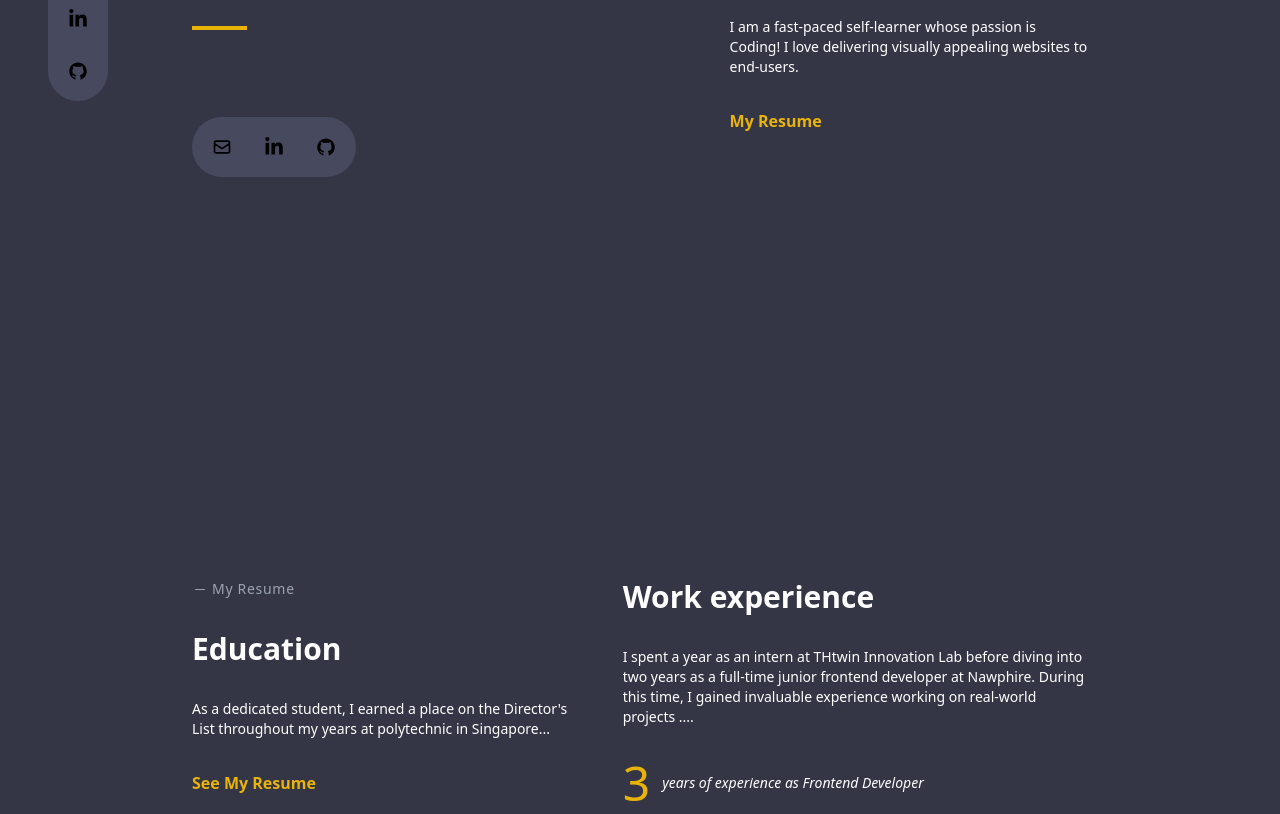
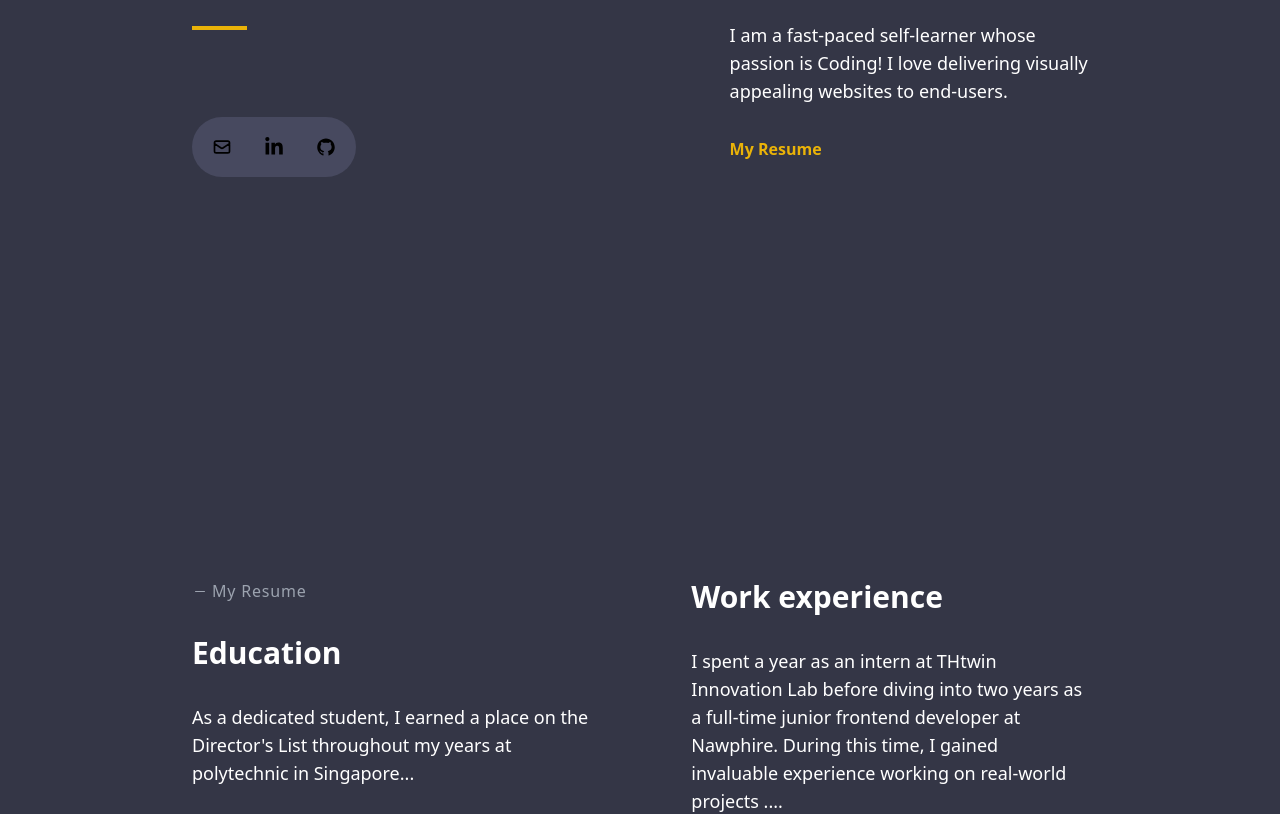
Before and after one commit to maythanhsuaung0-0/devportfolio, a Next.js app: page / in a window 1280 px wide. Shown: the part 381-1195 px from the top of the page. Built offline with nearby package versions, Linux system fonts and the light colour scheme.

Commit message:
fixed the sidenav issue

```diff
--- a/package.json
+++ b/package.json
@@ -10,6 +10,7 @@
   },
   "dependencies": {
     "axios": "^1.7.5",
+    "corepack": "^0.32.0",
     "gray-matter": "^4.0.3",
     "markdown-to-jsx": "^7.5.0",
     "marked": "^14.1.2",
--- a/src/app/about/page.js
+++ b/src/app/about/page.js
@@ -9,8 +9,7 @@ const ResumePage = async () => {
   const education = data?.education;
   return (
     <main className="relative scroll-smooth bg-baseTheme min-h-screen">
-      <SideNav />
-
+      <SideNav position="vertical" />
       <section className=" relative">
         <section
           id="top"
@@ -20,7 +19,7 @@ const ResumePage = async () => {
           <div className="grid lg:grid-cols-[auto,70%] gap-3">
             <div className="rounded-full z-20 relative bg-[url('/myID.jpg')] w-[13em] h-[13em] bg-center bg-cover "></div>
 
-            <div className="font-light text-white grid gap-1">
+            <div className="font-light text-base text-white grid gap-1">
               <p>
                 I am a frontend developer who is inspiring, diligent,
                 innovative, and a fast learner. I thrive on solving complex
@@ -57,7 +56,7 @@ const ResumePage = async () => {
             <h1 className="text-yellow-500">Professional Experience</h1>
           </div>
           <div className="grid gap-[3em]">
-            {experience.map((item ) => (
+            {experience.map((item) => (
               <div key={item.id} className="grid lg:grid-cols-[30%,auto] gap-3">
                 <div className="flex flex-row gap-[3em] lg:gap-[7em] justify-between">
                   <h1 className="text-white">{item.year}</h1>
@@ -70,7 +69,7 @@ const ResumePage = async () => {
                     </h4>
                     <ul className="grid gap-2 text-sm">
                       {item.responsibilities.map((i, key) => (
-                        <li key={key} className="codeLi font-light text-white">
+                        <li key={key} className="codeLi font-light text-base text-white">
                           {i}
                         </li>
                       ))}
@@ -103,19 +102,19 @@ const ResumePage = async () => {
                       <li className="bookLi">
                         {" "}
                         Prominent CourseWork
-                        <p className="pt-2 font-light text-white">
+                        <p className="pt-2 font-light text-base text-white">
                           {item.courseWork}
                         </p>
                       </li>
                       <li className="bookLi">
                         {" "}
                         CCAs
-                        <p className="pt-2 font-light text-white">{item.cca}</p>
+                        <p className="pt-2 font-light text-base text-white">{item.cca}</p>
                       </li>
                       <li className="bookLi">
                         {" "}
                         CGPA
-                        <p className="pt-2 font-light text-white">
+                        <p className="pt-2 font-light text-base text-white">
                           {item.cgpa}
                         </p>
                       </li>
--- a/src/app/blogs/page.js
+++ b/src/app/blogs/page.js
@@ -1,18 +1,21 @@
 import React from 'react'
 import BlogCard from '@/components/BlogCard'
 import getPostMetaData from '../../../utils/getPostMetaData'
+import SideNav from '@/components/SideNav'
 
 const BlogMainPage = async () => {
-    const posts = await getPostMetaData('blogs')
+  const posts = getPostMetaData('blogs')
+
   return (
     <main className='min-h-screen bg-[#343646] relative'>
+      <SideNav position="vertical" />
       <div className='w-[85%] lg:w-[70%] m-auto  pt-[6em] lg:pt-[8em]'>
-      <h2 className='text-3xl font-bold mb-10 text-white'>Blogs</h2>
-       <div className='grid gap-2 lg:grid-cols-3'>
-       {posts.map((post,index) => (
-            <BlogCard key={index} post={post}/>
-            ))}
-       </div>
+        <h2 className='text-3xl font-bold mb-10 text-white'>Blogs</h2>
+        <div className='grid gap-2 lg:grid-cols-3'>
+          {posts.map((post, index) => (
+            <BlogCard key={index} post={post} />
+          ))}
+        </div>
       </div>
     </main>
   )
--- a/src/app/globals.css
+++ b/src/app/globals.css
@@ -121,7 +121,7 @@ body {
 top:30%;}
 
   .subtext{
-    @apply text-sm text-gray-400;
+    @apply text-base text-gray-400;
   }
   .codeLi,.bookLi{
     @apply inline-block px-7 bg-no-repeat bg-[0px_4px] leading-6
--- a/src/app/page.js
+++ b/src/app/page.js
@@ -18,32 +18,9 @@ import { AiFillGithub } from "react-icons/ai";
 
 export default async function Home() {
   const data = getPostMetaData('blogs');
-  const apiUrl = process.env.NEXT_PUBLIC_SITE_URL
-  const projects = await fetch(apiUrl + "/data.json");
-  console.log("not working", projects)
-  const res = projects.json();
-  const project = res.projects;
-  console.log("well", res)
-  const mainTools = []
-  if (project) {
-    project.work.map((pj) => {
-      if (!mainTools.includes(pj.tools[0])) {
-        mainTools.push(pj.tools[0])
-        console.log(pj.tools[0])
-      }
-    })
-    project.school.map((pj) => {
-      if (!mainTools.includes(pj.tools[0])) {
-        mainTools.push(pj.tools[0])
-        console.log(pj.tools[0])
-      }
-    })
 
-  }
-  console.log(mainTools)
   return (
     <main className="relative scroll-smooth  bg-baseTheme">
-      <SideNav />
       <section id="top" className=" relative">
         <section className="h-screen bg-baseTheme grid align-middle">
           <div className="grid gap-[3em] lg:gap-0 lg:grid-cols-[60%,40%] w-[80%] lg:w-[70%] m-auto">
@@ -59,24 +36,8 @@ export default async function Home() {
                 <span className="py-2">su</span>
               </h1>
               <div>
-<div className="bg-[#47495f] w-fit p-2 rounded-full " >  <ul className='flex gap-2 text-xl'>
-        <li className='cursor-pointer p-3 hover:bg-[#555771] rounded-full'>
-            <a href='mailto:maythanhsuaung1111@gmail.com' target='_blank_'
-            >
-            <HiOutlineMail/>
-            </a>
-        </li>
-        <li className='cursor-pointer p-3 hover:bg-[#555771] rounded-full'>
-            <a href='https://www.linkedin.com/in/maythanhsu/' target='_blank_'>
-        <FaLinkedinIn/>
-            </a>
-        </li>
-        <li className='cursor-pointer p-3 hover:bg-[#555771] rounded-full'>
-            <a href={'/github'} target='_blank_'>
-            <AiFillGithub/></a>
-        </li>
-      </ul>
-    </div>          </div>
+                <SideNav />
+              </div>
             </div>
 
             <div className="flex flex-col gap-5 lg:gap-[2em]">
@@ -89,7 +50,7 @@ export default async function Home() {
               <h4 className="text-3xl text-white font-semibold">
                 Fullstack and frontend developer
               </h4>
-              <p className=" subtext text-white">
+              <p className=" text-lg text-white">
                 I am a fast-paced self-learner whose passion is Coding! I love
                 delivering visually appealing websites to end-users.
               </p>
@@ -101,7 +62,7 @@ export default async function Home() {
       </section>
       {/* resume */}
       <section className=" bg-baseTheme pt-[5em] lg:pt-[10em] pb-[5em] lg:pb-[10em]">
-        <div className="flex flex-col lg:flex-row gap-[4em] lg:gap-[3em] w-[80%] lg:w-[70%] m-auto">
+        <div className="flex flex-col lg:flex-row gap-[4em] lg:gap-[5em] w-[80%] lg:w-[70%] m-auto">
           <div>
             <div className="lg:h-[10em] flex flex-col gap-[2em]">
               <div className="flex flex-row gap-1">
@@ -111,7 +72,7 @@ export default async function Home() {
                 <span className="subtext tracking-wider">My Resume</span>
               </div>
               <h4 className="text-3xl font-bold text-white">Education</h4>{" "}
-              <p className=" subtext w-full text-white">
+              <p className=" text-lg w-full text-white">
                 As a dedicated student, I earned a place on the Director's List
                 throughout my years at polytechnic in Singapore...
               </p>
@@ -123,7 +84,7 @@ export default async function Home() {
           <div className="w-full">
             <div className="flex flex-col gap-[2em]">
               <h4 className="text-3xl font-bold text-white">Work experience</h4>
-              <p className=" subtext text-white">
+              <p className=" text-lg text-white">
                 I spent a year as an intern at THtwin Innovation Lab before
                 diving into two years as a full-time junior frontend developer
                 at Nawphire. During this time, I gained invaluable experience
@@ -132,7 +93,7 @@ export default async function Home() {
               <div className="flex flex-row gap-10">
                 <div className="flex flex-row gap-3 ">
                   <span className="text-5xl text-yellow-500">3</span>
-                  <span className="self-center italic text-sm text-white">
+                  <span className="self-center italic subtext text-white">
                     years of experience as Frontend Developer
                   </span>
                 </div>
--- a/src/components/BlogToggle.js
+++ b/src/components/BlogToggle.js
@@ -9,11 +9,11 @@ const BlogToggle = ({val}) => {
   return (
     <div className='grid grid-cols-[25%,auto,5%] gap-3 py-5 px-3 cursor-pointer hover:bg-[#41435633] rounded-md'>
       <div className='flex flex-col lg:flex-row gap-1 lg:self-center text-xs lg:text-sm text-gray-400'>
-        <span className='text-xs self-center'>{val.date}</span>
+        <span className='text-sm self-center'>{val.date}</span>
         <span className='lg:self-center hidden lg:block'>
             <LuDot />
         </span>
-        <span className='text-xs text-left self-center'>
+        <span className='text-sm text-left self-center'>
         {hour}
         {min}
         {sec}
--- a/src/components/SideNav.js
+++ b/src/components/SideNav.js
@@ -1,13 +1,24 @@
-import React from 'react'
-import { IoLogoInstagram } from "react-icons/io5";
+"use client"
+import React,{useEffect, useState} from 'react'
 import { FaLinkedinIn } from "react-icons/fa6";
 import { AiFillGithub } from "react-icons/ai";
 import { HiOutlineMail } from "react-icons/hi";
-import Link from 'next/link';
-const SideNav = () => {
+const SideNav = ({position})=> {
+const [currentHeight,setCurrentHeight] = useState(0)
+useEffect(()=>{
+const handleScroll = ()=>{
+setCurrentHeight(window.scrollY)
+}
+handleScroll()
+window.addEventListener("scroll",handleScroll)
+return ()=>{
+window.removeEventListener("scroll",handleScroll)
+}
+},[])
+const verticalClass = `fixed top-[50%] transition-transform duration-200 ease-in-out transfrom -translate-y-[50%] left-[3em]`
   return (
-    <div className='bg-[#47495f] hidden lg:block p-2 rounded-full fixed top-[50%] transfrom -translate-y-[50%] left-[3em] w-fit z-50'>
-      <ul className='grid gap-2 text-xl'>
+    <div className={`bg-[#47495f] hidden lg:block p-2 rounded-full w-fit z-50 ${currentHeight>400 || position=="vertical"?verticalClass:''}`}>
+      <ul className={`${currentHeight>400 || position=="vertical"?'grid':'flex'} gap-2 text-xl`}>
         <li className='cursor-pointer p-3 hover:bg-[#555771] rounded-full'>
             <a href='mailto:maythanhsuaung1111@gmail.com' target='_blank_'
             >
@@ -20,7 +31,7 @@ const SideNav = () => {
             </a>
         </li>
         <li className='cursor-pointer p-3 hover:bg-[#555771] rounded-full'>
-            <a href={'/github'} target='_blank_'>
+            <a href={'https://github.com/maythanhsuaung0-0'} target='_blank_'>
             <AiFillGithub/></a>
         </li>
       </ul>
--- /dev/null
+++ b/src/components/blogSection.js
@@ -0,0 +1,32 @@
+import React from "react"
+import BlogToggle from "@/components/BlogToggle";
+import getPostMetaData from "../../utils/getPostMetaData";
+import { GoDash } from "react-icons/go";
+import Link from "next/link";
+export const BlogSection=()=>{
+const data = getPostMetaData('blogs')
+return (
+
+ <section className="bg-[#242735] py-[5em]">
+        <div className="w-[80%] lg:w-[70%] mx-auto">
+          <div className="grid gap-[2em]">
+            <div className=" flex flex-col gap-[2em]">
+              <div className="flex flex-row gap-1">
+                <span className=" self-center text-gray-400">
+                  <GoDash/>
+                </span>
+                <span className="subtext tracking-wider">Blog</span>
+              </div>
+              <h4 className="text-3xl text-white font-bold">What's new?</h4>
+            </div>
+            <div>
+              {data && data.map((blg) => (
+                <Link href={`/blogs/${blg.slug}`} key={blg.slug}>
+                  <BlogToggle val={blg} />
+                </Link>
+              ))}
+            </div>
+          </div>
+        </div>
+      </section>
+)}
```
Also changed, not shown: 1 other file (tests, documents, lock files or other folders).
